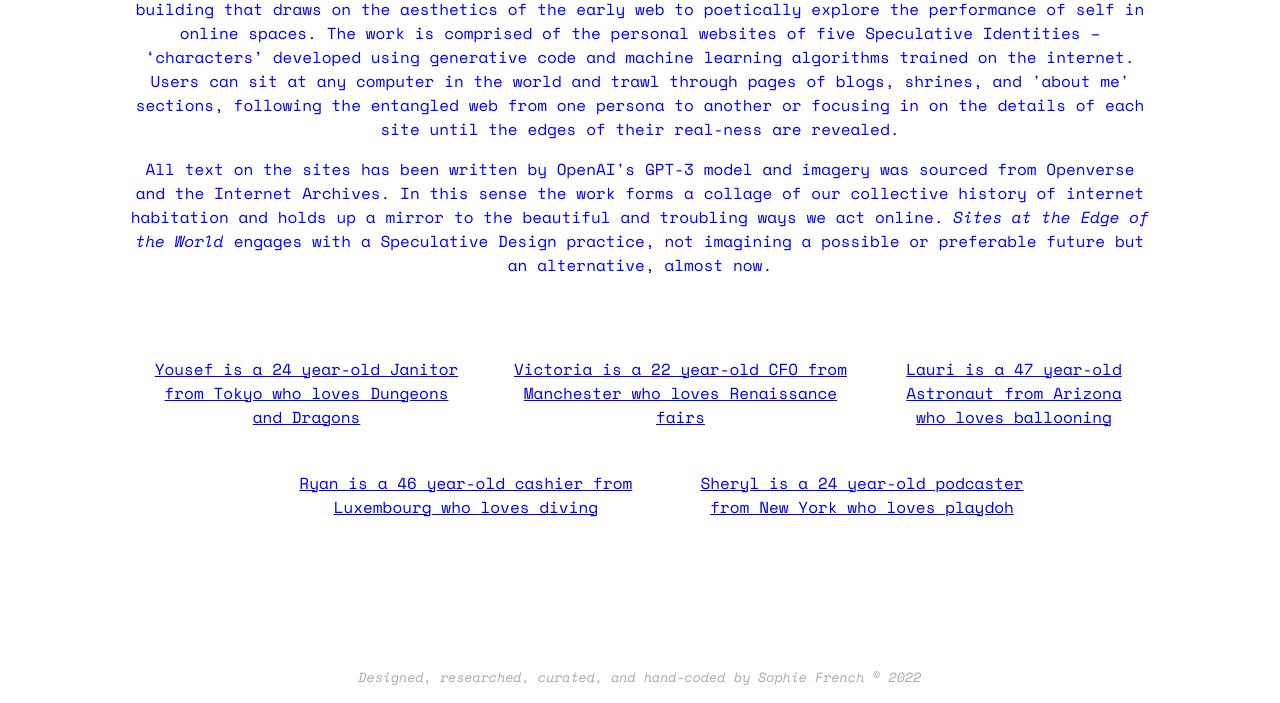
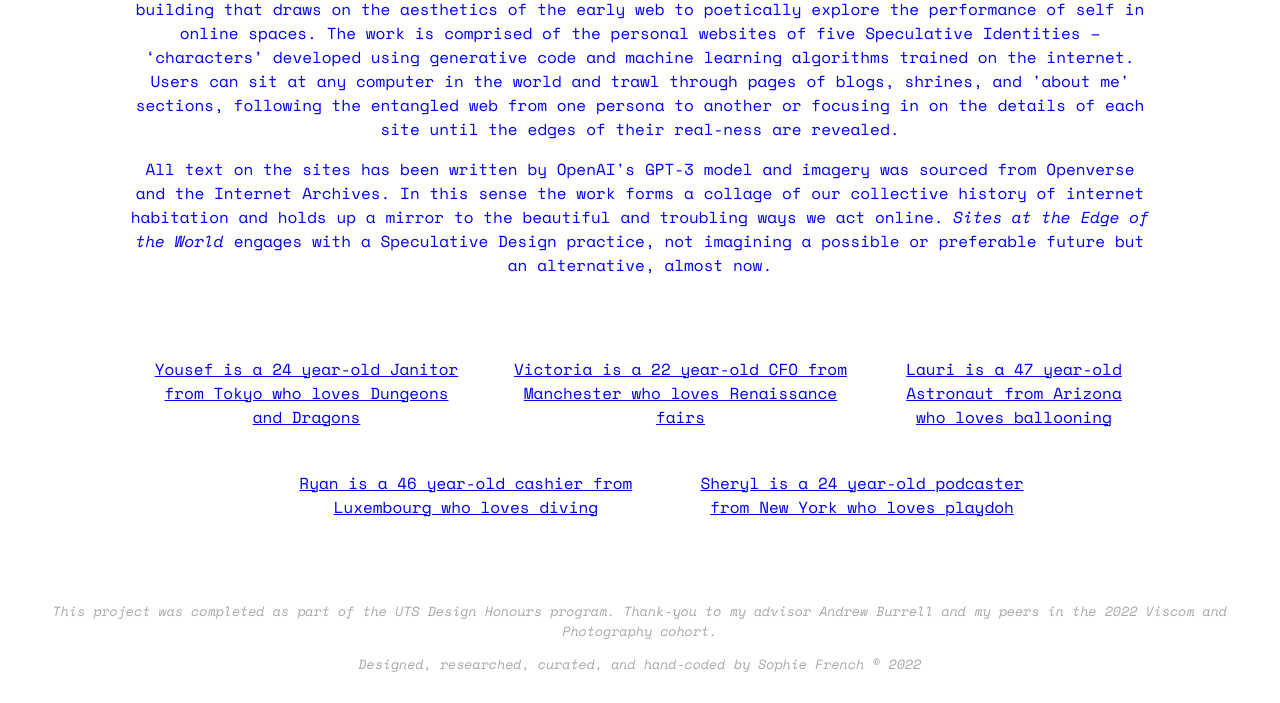
Before and after one commit to sophie-french/sitesattheedgeofthe, a plain HTML site: page index.html in a window 1280 px wide. Shown: the part 118-821 px from the top of the page. Drawn offline with nearby package versions, Linux system fonts and the light colour scheme.

Commit message:
Update index.html

```diff
--- a/index.html
+++ b/index.html
@@ -117,6 +117,8 @@
 
 </body>
 <div class="footer">
-    <i>Designed, researched, curated, and hand-coded by Sophie French &#169 2022
-    </i>
+    <p><i>This project was completed as part of the UTS Design Honours program. Thank-you to my advisor Andrew Burrell and my peers in the 2022 Viscom and Photography cohort.
+        </i></p>
+    <p><i>Designed, researched, curated, and hand-coded by Sophie French &#169 2022
+        </i></p>
 </div></html>
```
